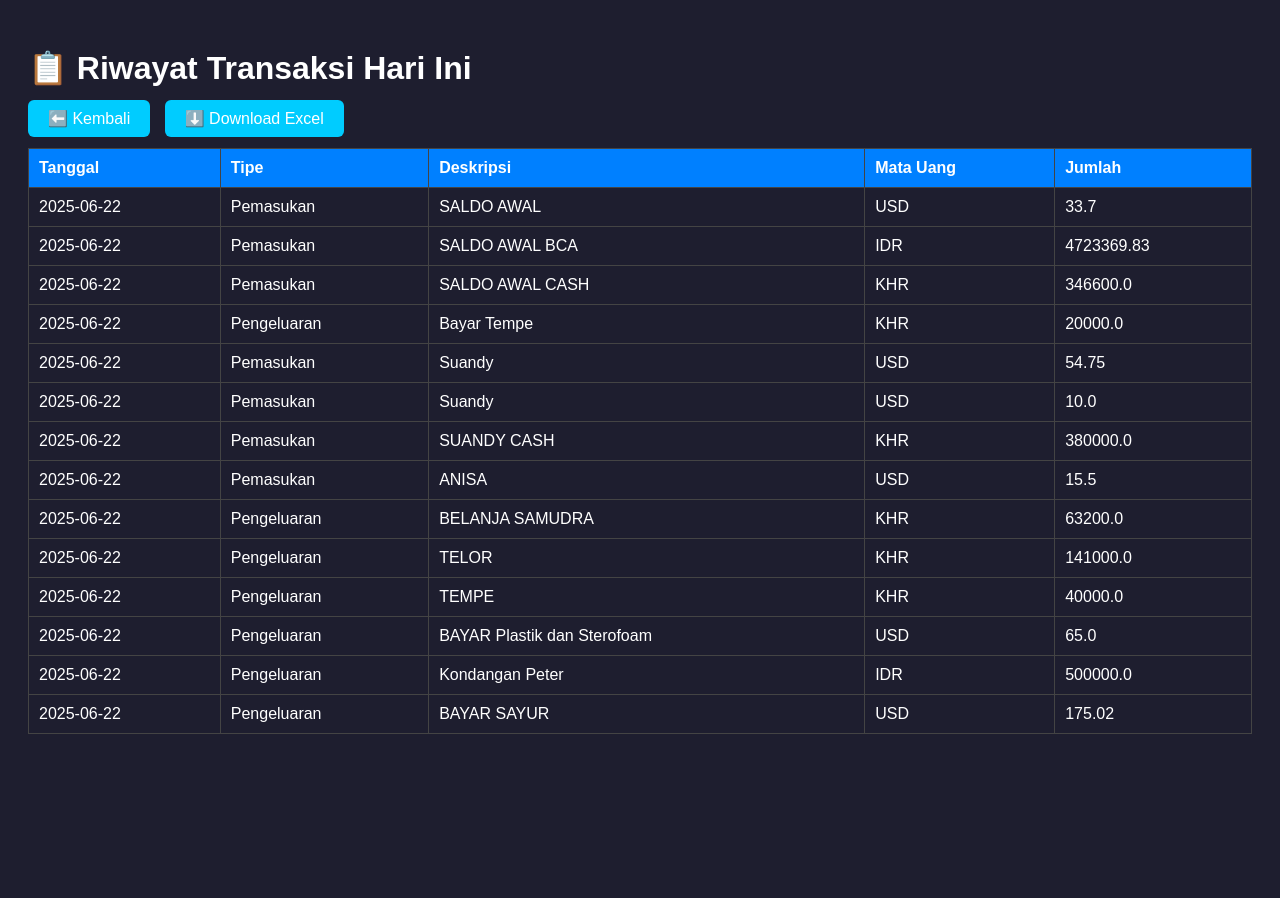
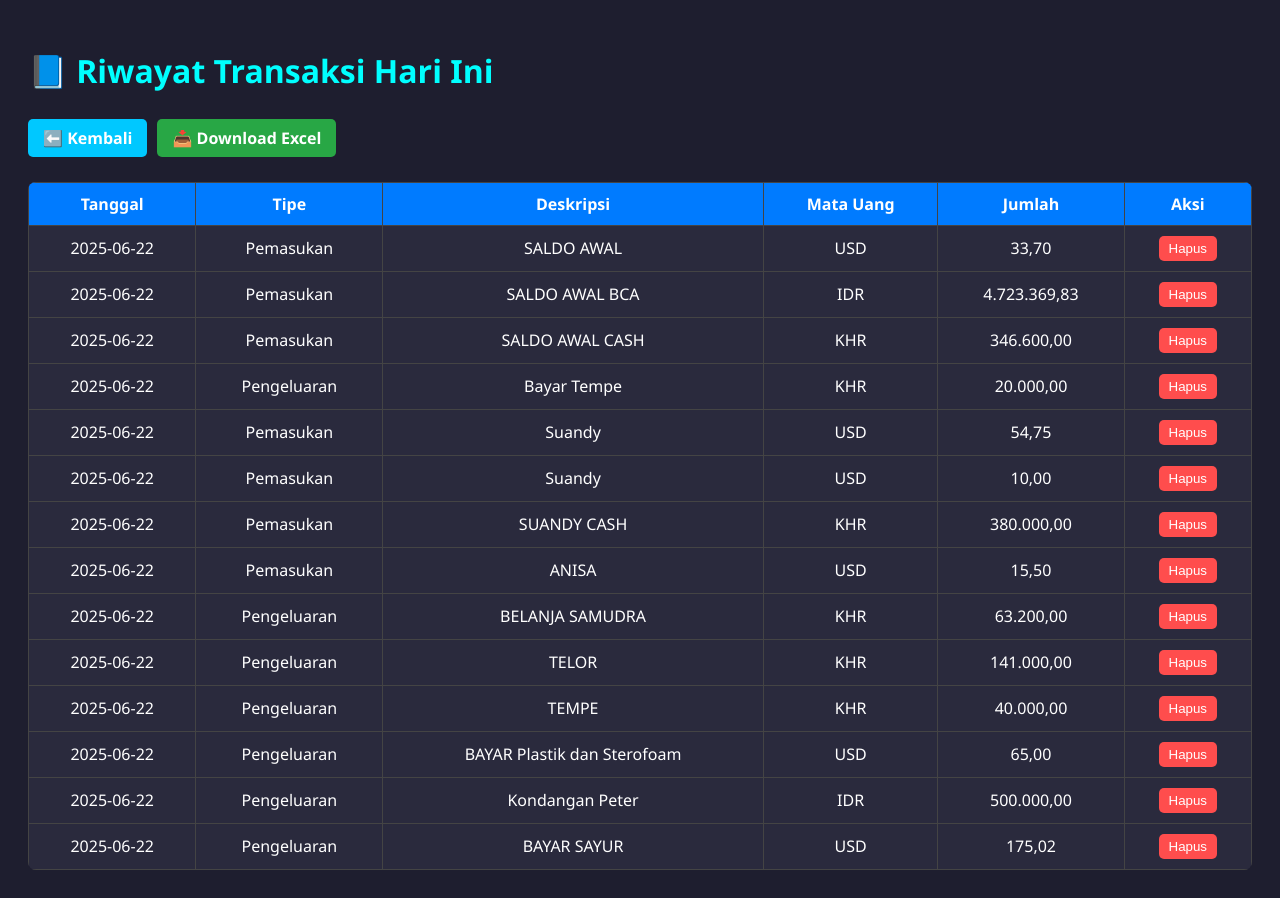
Before and after one commit to arscia12/resto-keuangan, a Flask app: page /riwayat in a window 1280 px wide. Before the commit the page ends 734 px from the top, so only its background shows below. Run offline with Flask 3, Linux system fonts and the light colour scheme.

Commit message:
Add files via upload

```diff
--- a/app.py
+++ b/app.py
@@ -138,6 +138,28 @@ def download_excel():
     wb.save(nama_file)
     return send_file(nama_file, as_attachment=True)
 
+@app.route('/hapus', methods=['POST'])
+def hapus():
+    target = {
+        'Tanggal': request.form['tanggal'],
+        'Tipe': request.form['tipe'],
+        'Deskripsi': request.form['deskripsi'],
+        'Mata Uang': request.form['mata_uang'],
+        'Jumlah': request.form['jumlah'],
+    }
+
+    if os.path.exists(FILE_CSV):
+        with open(FILE_CSV, 'r') as f:
+            rows = list(csv.DictReader(f))
+        with open(FILE_CSV, 'w', newline='') as f:
+            writer = csv.DictWriter(f, fieldnames=rows[0].keys())
+            writer.writeheader()
+            for row in rows:
+                if not all(str(row[k]) == str(target[k]) for k in target):
+                    writer.writerow(row)
+
+    return redirect('/riwayat')
+
 @app.route('/history')
 def history():
     rows = []
--- a/templates/riwayat.html
+++ b/templates/riwayat.html
@@ -2,24 +2,73 @@
 <html lang="id">
 <head>
   <meta charset="UTF-8">
-  <title>Riwayat Hari Ini</title>
+  <title>Riwayat Transaksi Hari Ini</title>
   <meta name="viewport" content="width=device-width, initial-scale=1">
   <style>
-    body { background: #1e1e2f; color: #fff; font-family: Arial; padding: 20px; }
-    table { width: 100%; border-collapse: collapse; margin-top: 20px; }
-    th, td { border: 1px solid #444; padding: 10px; text-align: left; }
-    th { background: #0080ff; color: #fff; }
-    a.button {
-      background: #00ccff; padding: 10px 20px; color: white;
-      text-decoration: none; border-radius: 6px;
+    body {
+      background: #1e1e2f;
+      color: white;
+      font-family: 'Segoe UI', sans-serif;
+      padding: 20px;
+    }
+    h1 {
+      color: #00ffff;
+    }
+    table {
+      width: 100%;
+      border-collapse: collapse;
+      background: #2a2a3d;
+      margin-top: 20px;
+      border-radius: 8px;
+      overflow: hidden;
+    }
+    th, td {
+      border: 1px solid #444;
+      padding: 10px;
+      text-align: center;
+    }
+    th {
+      background: #007bff;
+      color: white;
+    }
+    .btn {
+      padding: 8px 15px;
+      margin: 5px 0;
+      text-decoration: none;
+      display: inline-block;
+      border-radius: 5px;
+      font-weight: bold;
+    }
+    .btn-kembali {
+      background: #00c8ff;
+      color: white;
+    }
+    .btn-download {
+      background: #28a745;
+      color: white;
+    }
+    .btn-hapus {
+      background: #ff4d4d;
+      color: white;
+      border: none;
+      padding: 5px 10px;
+      border-radius: 5px;
+      cursor: pointer;
+    }
+    .top-actions {
+      display: flex;
+      gap: 10px;
+      margin-bottom: 15px;
     }
   </style>
 </head>
 <body>
-  <h1>📋 Riwayat Transaksi Hari Ini</h1>
+  <h1>📘 Riwayat Transaksi Hari Ini</h1>
 
-  <a href="/" class="button">⬅️ Kembali</a>
-  <a href="/download" class="button" style="margin-left: 10px;">⬇️ Download Excel</a>
+  <div class="top-actions">
+    <a href="/" class="btn btn-kembali">⬅️ Kembali</a>
+    <a href="/download" class="btn btn-download">📥 Download Excel</a>
+  </div>
 
   <table>
     <thead>
@@ -29,6 +78,7 @@
         <th>Deskripsi</th>
         <th>Mata Uang</th>
         <th>Jumlah</th>
+        <th>Aksi</th>
       </tr>
     </thead>
     <tbody>
@@ -38,12 +88,19 @@
         <td>{{ row['Tipe'] }}</td>
         <td>{{ row['Deskripsi'] }}</td>
         <td>{{ row['Mata Uang'] }}</td>
-        <td>{{ row['Jumlah'] }}</td>
+        <td>{{ "{:,.2f}".format(row['Jumlah']|float).replace(",", "X").replace(".", ",").replace("X", ".") }}</td>
+        <td>
+          <form method="POST" action="/hapus" style="margin: 0;">
+            <input type="hidden" name="tanggal" value="{{ row['Tanggal'] }}">
+            <input type="hidden" name="tipe" value="{{ row['Tipe'] }}">
+            <input type="hidden" name="deskripsi" value="{{ row['Deskripsi'] }}">
+            <input type="hidden" name="mata_uang" value="{{ row['Mata Uang'] }}">
+            <input type="hidden" name="jumlah" value="{{ row['Jumlah'] }}">
+            <button type="submit" class="btn-hapus">Hapus</button>
+          </form>
+        </td>
       </tr>
       {% endfor %}
-      {% if not data %}
-      <tr><td colspan="5">Tidak ada transaksi hari ini.</td></tr>
-      {% endif %}
     </tbody>
   </table>
 </body>
```
